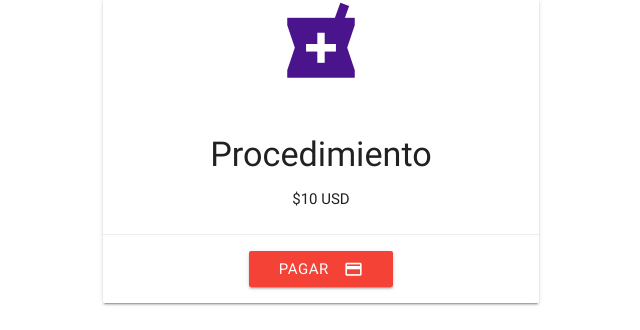
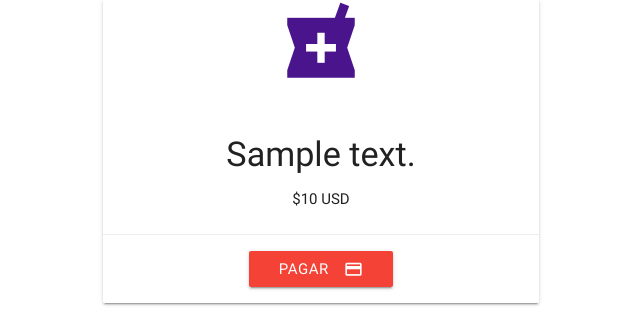
Before and after one commit to ypicoleal/Citas, a Django app: template agenda/templates/agenda/compra.html in a window 1280 px wide. Shown: the part 163-493 px from the top of the page, without its empty margins (319-959 px from the left). Run offline with Django 3.2, Linux system fonts and the light colour scheme; the template is opened without the code that fills it: most values are stand-ins (such as "Sample title", 1, 10 or a date in 2020).

Commit message:
correcion de errores

```diff
--- a/agenda/templates/agenda/compra.html
+++ b/agenda/templates/agenda/compra.html
@@ -18,7 +18,7 @@
               <i class="material-icons purple-text text-darken-4 large">local_pharmacy</i>
             </div>
             <div class="card-content">
-              <h4>Procedimiento</h4>
+              <h4>{{description}}</h4>
               <p>${{amount}} {{currency}}</p>
             </div>
             <div class="card-action">
```
